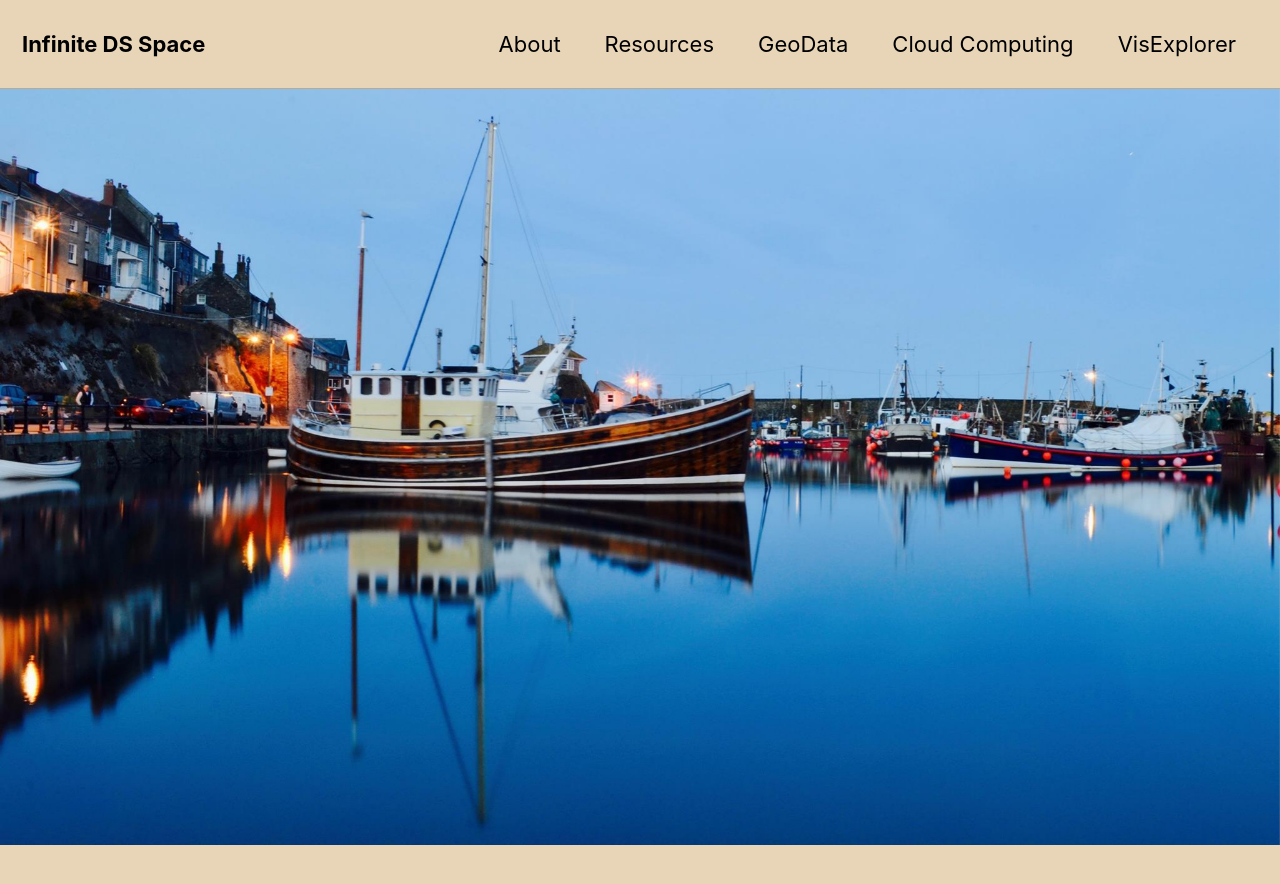
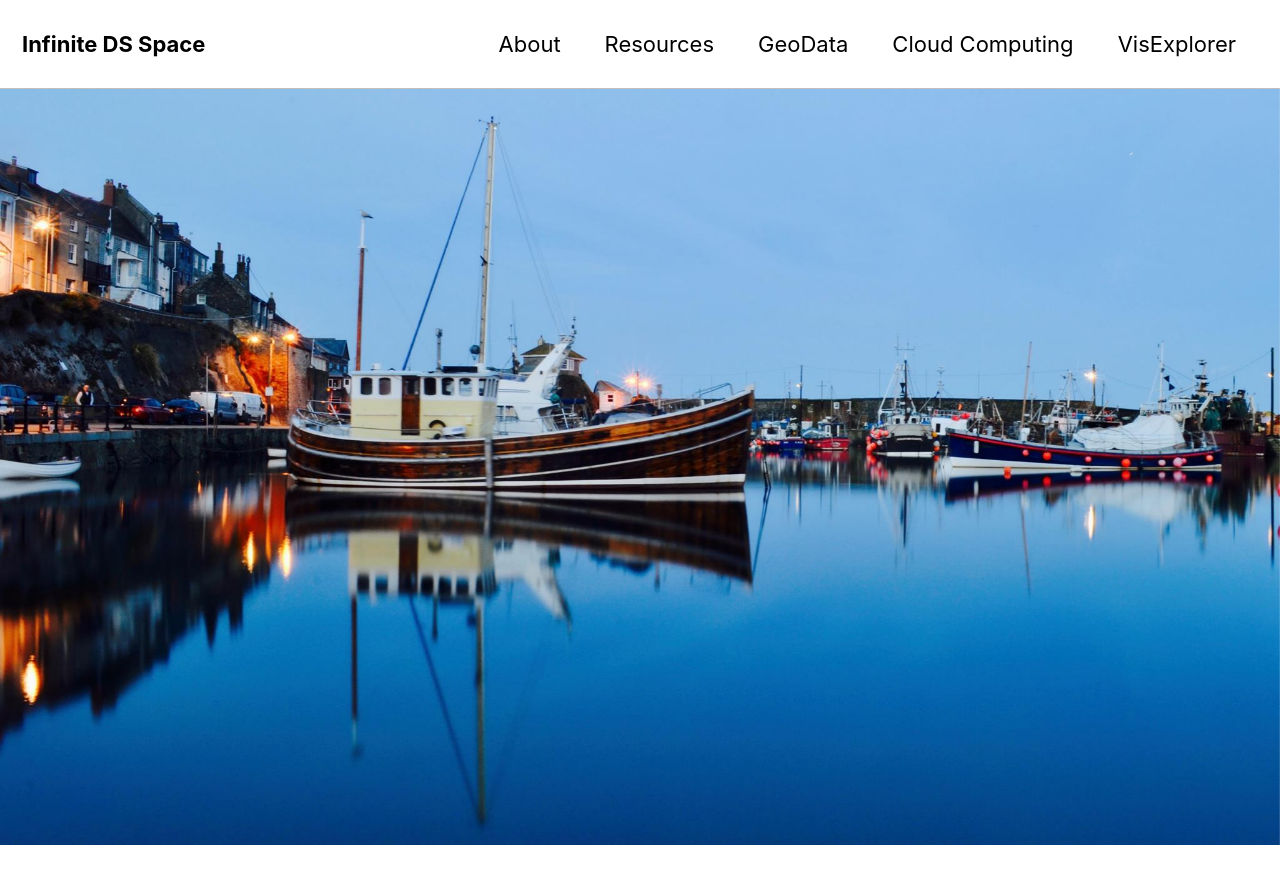
Before and after one commit to ns3115neha/ns3115neha.github.io, a Jekyll site: the page built from index.html, in a window 1280 px wide and 900 px high. Shown: the top 884 px of the window. Built offline with Jekyll 4.4.1, drawn with Linux system fonts in a browser that asks for light colours; cached includes are drawn as plain includes; nearby versions of some CDN libraries; the list of posts is cut into pages by our own code.

Commit message:
Update _config.yml

```diff
--- a/_config.yml
+++ b/_config.yml
@@ -12,7 +12,7 @@
 
 # theme                  : "minimal-mistakes-jekyll"
 # remote_theme           : "mmistakes/minimal-mistakes"
-minimal_mistakes_skin    : "sunrise" # "air", "aqua", "contrast", "dark", "dirt", "neon", "mint", "plum", "sunrise" ,'default'
+minimal_mistakes_skin    : "contrast" # "air", "aqua", "contrast", "dark", "dirt", "neon", "mint", "plum", "sunrise" ,'default'
 
 # Site Settings
 locale                   : "en-US"
```
